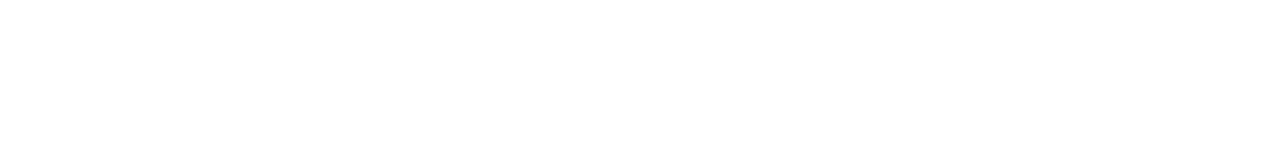
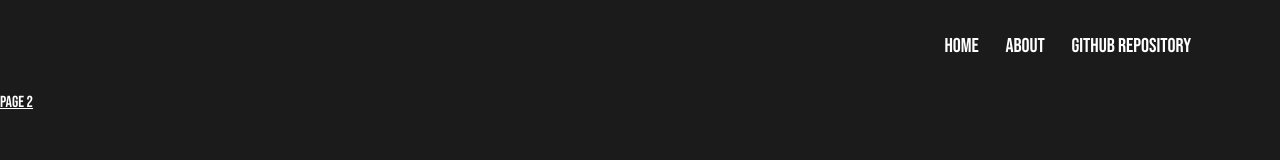
Before and after one commit to Salonez/League, a plain HTML site: page index.html in a window 1280 px wide. Drawn offline with Linux system fonts and the light colour scheme.

Commit message:
Basic setup of website and new page2 added

```diff
--- a/index.html
+++ b/index.html
@@ -1,10 +1,39 @@
+<!DOCTYPE html>
 <html>
-<head>
-    <meta name ="viewport" content="with=device-width, intial-scale=1.0">
-    <title> TFT bot</title>
-    <link rel="stylesheet" href="style.css">
-</head>
-<body>
-    <section class ="header"
-</body>
+    <head>
+        <!-- Picking character type -->
+        <meta charset="UTF-8">
+        <meta name="description" content="This is my website">
+        <meta name="viewport" content="with=device-width, initial-scale=1.0">
+        <!-- Title for tab-->
+        <title>TFT Bot</title>
+        <link rel="stylesheet" href="style.css">
+        <link rel="preconnect" href="https://fonts.googleapis.com">
+        <link rel="preconnect" href="https://fonts.gstatic.com" crossorigin>
+        <link href="https://fonts.googleapis.com/css2?family=Bebas+Neue&display=swap" rel="stylesheet">
+    </head>
+    <body>
+        <section class ="header">
+            <nav>
+                <div class="nav-links">
+                    <ul>
+                        <li><a href="">Home</a></li>
+                        <li><a href="">About</a></li>
+                        <li><a href="">GitHub Repository</a></li>
+                    </ul>
+                </div>
+            </nav>
+            <main>
+            </main>
+
+            <footer>
+                <a href ="page2.html"; style="color:white;">
+                    Page 2
+                </a>
+            </footer>
+        </section>
+    </body>
 </html>
+
+
+<!-- style="color:blue; background-color:white" -->
--- a/style.css
+++ b/style.css
@@ -1,14 +1,55 @@
 *{
     margin: 0;
-    padding: 0
+    padding: 0;
+    font-family: 'Bebas Neue', cursive;
 }
 .header {
+    background-color:#1b1b1b;
     min-height: 100vh;
     width: 100%;
-    background-image: linear-
-    gradient(rgba(4,9,30,0.7),rgba(4,9,30,0.7)),url(images/banner.jpg)
-    ;
+    /* min-height: 100vh;
+    width: 100%;
+    background-image: url(images/banner.jpg);
     background-position: center;
-    background-size: cover;
+    background-size: ;
+    position: relative; */
+}
+
+nav{
+    display: flex;
+    padding: 2% 6%;
+    justify-content: space-between;
+    align-items: center;
+}
+
+.nav-links {
+    flex: 1;
+    text-align: right;
+}
+
+.nav-links ul li{
+    list-style: none;
+    display: inline-block;
+    padding: 8px 12px;
     position: relative;
 }
+
+.nav-links ul li a{
+    color: #fff;
+    text-decoration: none;
+    font-size: 20px;
+}
+
+.nav-links ul li ::after{
+    content: '';
+    width: 0%;
+    height: 2px;
+    background: #f44336;
+    display: block;
+    margin: auto;
+    transition: 0.5s;
+}
+
+.nav-links ul li :hover::after{
+    width: 100%;
+}
```
